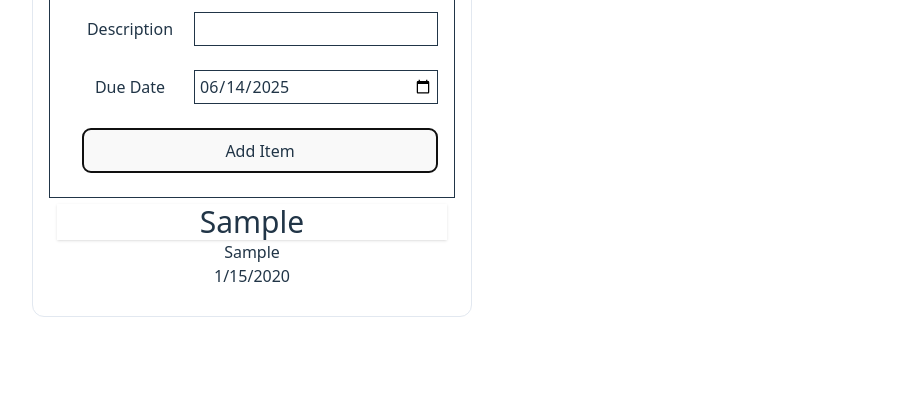
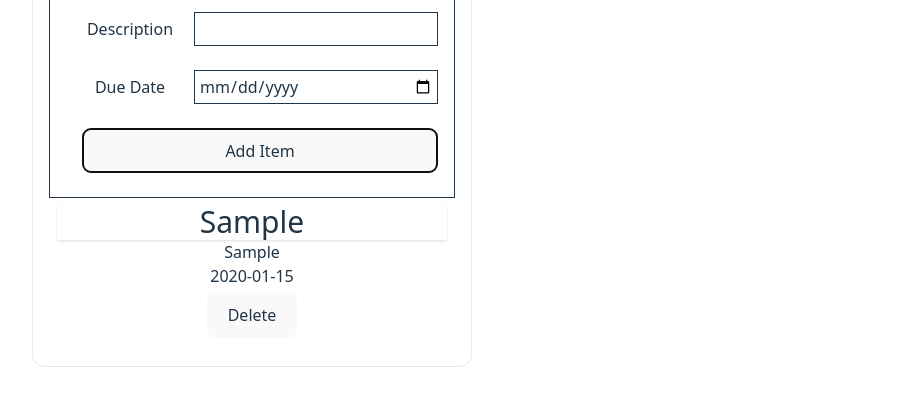
Before and after one commit to aravindsbhat/wd301, a React (Vite) app in the folder smarter-tasks/: page / in a window 1280 px wide. Both pictures are taken after typing "Sample", "Sample", "2020-01-15" into the empty fields and a click on the button "Add Item". Shown: the part 425-819 px from the top of the page, without its empty margins (160-1063 px from the left). Built offline with nearby package versions, Linux system fonts and the light colour scheme.

Commit message:
L4 milestone

```diff
--- a/smarter-tasks/src/Task.tsx
+++ b/smarter-tasks/src/Task.tsx
@@ -1,21 +1,23 @@
-import React from "react";
 import "./TaskCard.css";
 
 interface TaskProps {
     title: string;
     desc?: string;
     dueDate: Date;
+    onDelete: () => void;
 }
 
-class Task extends React.Component<TaskProps> {
-    render(): React.ReactNode {
-        return (
-            <div className="TaskItem">
-                <div className="text-3xl shadow">{this.props.title}</div>
-                <div className="">{this.props.desc}</div>
-                <div className="">{this.props.dueDate.toLocaleDateString()}</div>
+const Task = (props: TaskProps) => {
+
+    return (
+        <div className="TaskItem">
+            <div className="text-3xl shadow">{props.title}</div>
+            <div className="">{props.desc}</div>
+            <div className="">{props.dueDate? new Date(props.dueDate).toISOString().slice(0,10):""}</div>
+            <div>
+                <button onClick={props.onDelete} className="deleteTaskButton mt-1">Delete</button>
             </div>
-        )
-    }
+        </div>
+    )
 }
 export default Task;
--- a/smarter-tasks/src/TaskApp.tsx
+++ b/smarter-tasks/src/TaskApp.tsx
@@ -1,37 +1,37 @@
-import React from "react";
 import TaskList from "./TaskList";
 import TaskForm from "./TaskForm";
 import type { TaskItem } from "./TaskList";
+import { useLocalStorage } from "./hooks/useLocalStorage";
 
-// eslint-disable-next-line @typescript-eslint/no-empty-object-type
-interface TaskAppProps {}
-
-interface TasAppState {
+interface TaskAppState {
   tasks: TaskItem[];
 }
 
-class TaskApp extends React.Component<TaskAppProps, TasAppState> {
-    constructor(props: TaskAppProps) {
-        super(props);
-        this.state = {
-            tasks:[]
-        };
+const TaskApp = () => {
+
+  const [taskState, setTaskState] = useLocalStorage<TaskAppState>(
+    "tasks",
+    { tasks: [] }
+  );
+
+  const addTask = (task: TaskItem) => {
+    setTaskState({tasks: [...taskState.tasks, task]});
   }
-    addTask = (task: TaskItem) => {
-        this.setState((state) => {
-            return {
-                tasks: [...state.tasks, task],
+
+  const deleteTask = (index: number) => {
+    const newTasks = [...taskState.tasks];
+    newTasks.splice(index,1);
+    setTaskState({tasks: newTasks});
   }
-        })
-    }
-    render(): React.ReactNode {
+
   return (
+    <>
     <div className="container py-10 max-w-4xl mx-auto">
         <h1 className="text-3xl mb-2 font-bold text-slate-700">
           Smarter Tasks
         </h1>
         <h1 className="text-lg mb-6 text-slate-600">
-                  <span className="font-bold">Project: </span>
+          <span className="font-bold"> Project: </span>
           Graduation Final Year Project (Revamp college website)
           </h1>
         <div className="grid grid-cols-2 gap-4">
@@ -39,13 +39,13 @@ class TaskApp extends React.Component<TaskAppProps, TasAppState> {
             <h1 className="text-slate-500 text-xl font-bold text-center mb-2">
               Pending
             </h1>
-                    <TaskForm addTask={this.addTask}/>
-                    <TaskList tasks={this.state.tasks} />
+            <TaskForm addTask={addTask}/>
+            <TaskList tasks={taskState.tasks} deleteTask={deleteTask} />
           </div>
         </div>
     </div>
+    </>
 );
-    }
 }
 
 export default TaskApp;
--- a/smarter-tasks/src/TaskForm.tsx
+++ b/smarter-tasks/src/TaskForm.tsx
@@ -1,4 +1,4 @@
-import React from "react";
+import React, {useState} from "react";
 import type { TaskItem } from "./TaskList";
 
 interface TaskFormProps {
@@ -9,59 +9,56 @@ interface TaskFormState{
     desc?: string;
     dueDate: Date;
 }
-class TaskForm extends React.Component<TaskFormProps, TaskFormState> {
-    constructor(props: TaskFormProps) {
-        super(props);
-        this.state = {
+
+const TaskForm = (props: TaskFormProps) => {
+    const [formState, setFormState] = useState<TaskFormState>({
         title: "",
         desc: "",
         dueDate: null as unknown as Date
-        }
+    });
+
+    const titleChanged: React.ChangeEventHandler<HTMLInputElement> = (e) => {
+        setFormState({...formState, title: e.target.value});
     }
 
-    addTask: React.FormEventHandler<HTMLFormElement> = (event) => {
-        event.preventDefault();
-        const newTask = {
-            title: this.state.title,
-            desc: this.state.desc,
-            dueDate: this.state.dueDate,
-        };
-        this.props.addTask(newTask);
-        this.setState({ title: "", desc: "", dueDate: new Date()});
-    };
-
-    titleChanged: React.ChangeEventHandler<HTMLInputElement> = (e) => {
-        this.setState({ title: e.target.value });
+    const descChanged: React.ChangeEventHandler<HTMLInputElement> = (e) => {
+        setFormState({...formState, desc: e.target.value});
+    }
+    const dateChanged: React.ChangeEventHandler<HTMLInputElement> = (e) => {
+        setFormState({...formState, dueDate: e.target.value ? new Date(e.target.value) : null as unknown as Date});
     }
 
-    descChanged: React.ChangeEventHandler<HTMLInputElement> = (e) => {
-        this.setState({ desc: e.target.value });
+    const addTask: React.FormEventHandler<HTMLFormElement> = (e) => {
+        e.preventDefault();
+        const newTask: TaskItem = {
+            title: formState.title,
+            desc: formState.desc,
+            dueDate: formState.dueDate ? new Date (formState.dueDate) : null as unknown as Date,
+        };
+        props.addTask(newTask);
+        setFormState({ title: "", desc: "", dueDate: null as unknown as Date });
     }
 
-    dateChanged: React.ChangeEventHandler<HTMLInputElement> = (e) => {
-        this.setState({ dueDate: e.target.value ? new Date(e.target.value): null as unknown as Date });
-    }
-
-    render(): React.ReactNode {
     return (
         <div className="border p-4">
-            <form className="mt-2 mb-2 flex flex-col gap-4" onSubmit={this.addTask}>
+        <form className="mt-2 mb-2 flex flex-col gap-4" onSubmit={addTask}>
             <div  className="flex items-center mb-2">
             <label className="w-32">Task</label>
-                <input id="todoTitle" className="border p-1 flex-1" required type="text" value={this.state.title} onChange={this.titleChanged} />
+            <input id="todoTitle" value={formState.title} className="border p-1 flex-1" required type="text" onChange={titleChanged} />
             </div>
             <div className="flex items-center mb-2">
             <label className="w-32">Description</label>
-                <input id="todoDescription" className="border p-1 flex-1" type="text" value={this.state.desc} onChange={this.descChanged} />
+            <input id="todoDescription" value={formState.desc} className="border p-1 flex-1" type="text" onChange={descChanged} />
             </div>
             <div className="flex items-center mb-2">
             <label className="w-32">Due Date</label>
-                <input id="todoDueDate"className="border p-1 flex-1" required type="date" value={this.state.dueDate? this.state.dueDate.toISOString().slice(0, 10): ""} onChange={this.dateChanged} />
+            <input id="todoDueDate" value={formState.dueDate? formState.dueDate.toISOString().slice(0, 10): ""} className="border p-1 flex-1" required type="date" onChange={dateChanged} />
             </div>
             <button className="ml-4" id="addTaskButton" type="submit">Add Item</button>
         </form>
         </div>
     )
+
 }
-}
+
 export default TaskForm;
--- a/smarter-tasks/src/TaskList.tsx
+++ b/smarter-tasks/src/TaskList.tsx
@@ -1,4 +1,3 @@
-import React from "react";
 import Task from "./Task";
 
 
@@ -8,38 +7,21 @@ export interface TaskItem {
     dueDate: Date;
 }
 
-// eslint-disable-next-line @typescript-eslint/no-empty-object-type
-interface State {
-}
-
 interface Props {
     tasks: TaskItem[];
+    deleteTask: (index: number)=> void;
 }
 
 
-class TaskList extends React.Component<Props, State> {
-    // constructor(props:Props){
-    //     super(props);
-    //     this.state = {
-    //         tasks: []
-    //     };
-    // }
 
-    // componentDidMount(): void {
-    //     const tasks = [{title: "Pay rent"},{title: "Learn React"},{title: "Get a job"}];
-    //     this.setState((state, props) => ({tasks}));
-    // }
-
-    render(): React.ReactNode {
-        return (
-            <>
-                {this.props.tasks.map((task:TaskItem,index:number) => {
-                    return <Task key={index} title={task.title} desc={task.desc} dueDate={task.dueDate}/>
-                })}
-            </>
-        )
-
-    }
+const TaskList = (props: Props) => {
+    return (
+        <>
+            {props.tasks.map((task:TaskItem,index:number) => {
+                return <li className="list-none"><Task key={index} title={task.title} desc={task.desc} dueDate={task.dueDate} onDelete={() => props.deleteTask(index)}/></li>
+            })}
+        </>
+    )
 }
 
 export default TaskList;
--- /dev/null
+++ b/smarter-tasks/src/hooks/useLocalStorage.ts
@@ -0,0 +1,21 @@
+import React, { useEffect, useState } from "react";
+
+const getStoredValue = <T>(key: string, defaultValue: T):T => {
+    const savedItem = localStorage.getItem(key);
+    if (savedItem) {
+        return JSON.parse(savedItem);
+
+    }
+    return defaultValue;
+}
+
+export const useLocalStorage = <T>(key: string, defaultValue: T):[T,React.Dispatch<React.SetStateAction<T>>]=> {
+    const [value, setValue] = useState(() => {
+        return getStoredValue(key, defaultValue);
+    });
+    useEffect(() => {
+        localStorage.setItem(key, JSON.stringify(value));
+    }, [key,value]);
+
+    return [value, setValue];
+}
```
Lines whose indentation alone changed are shown as unchanged.
